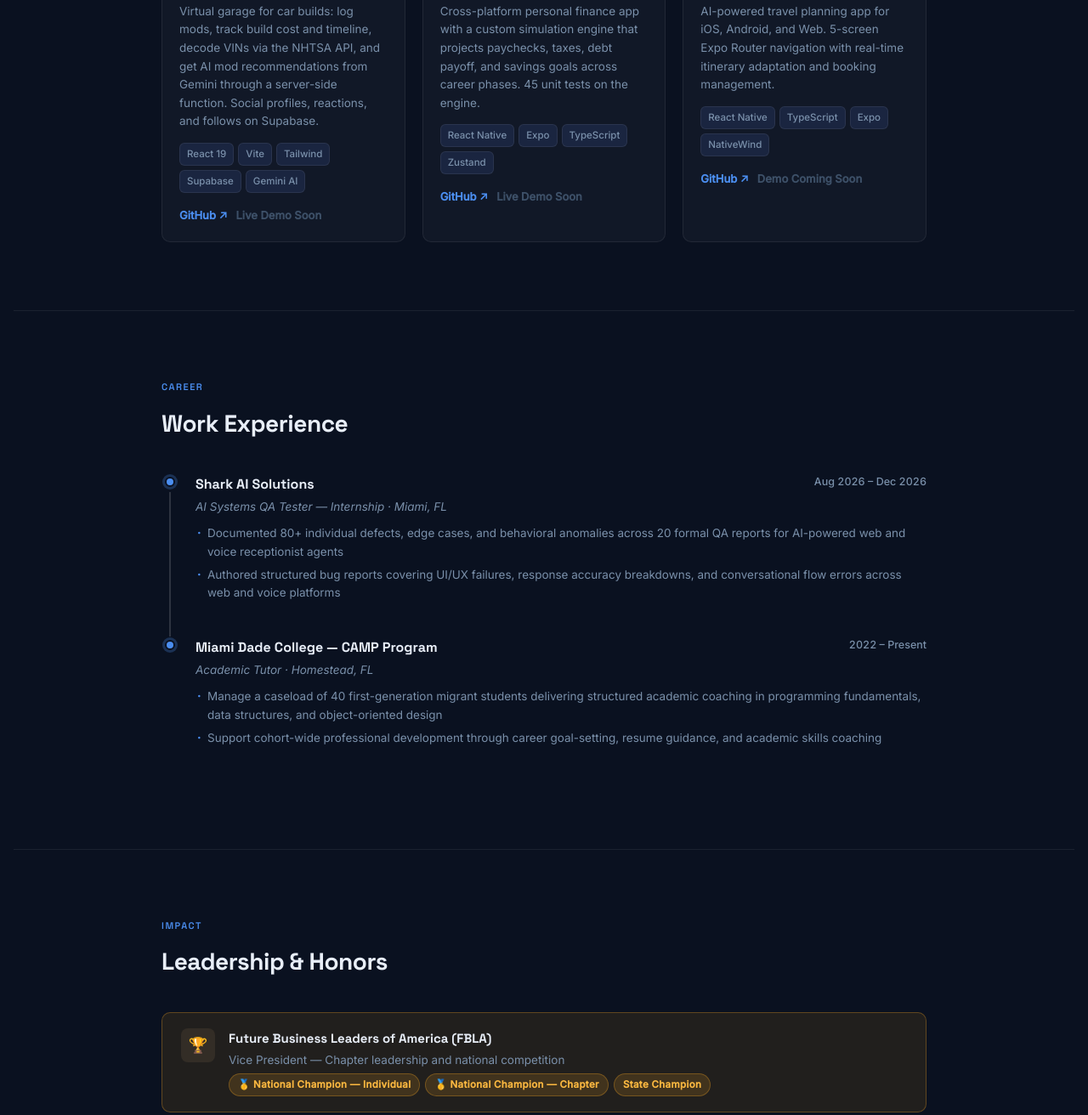
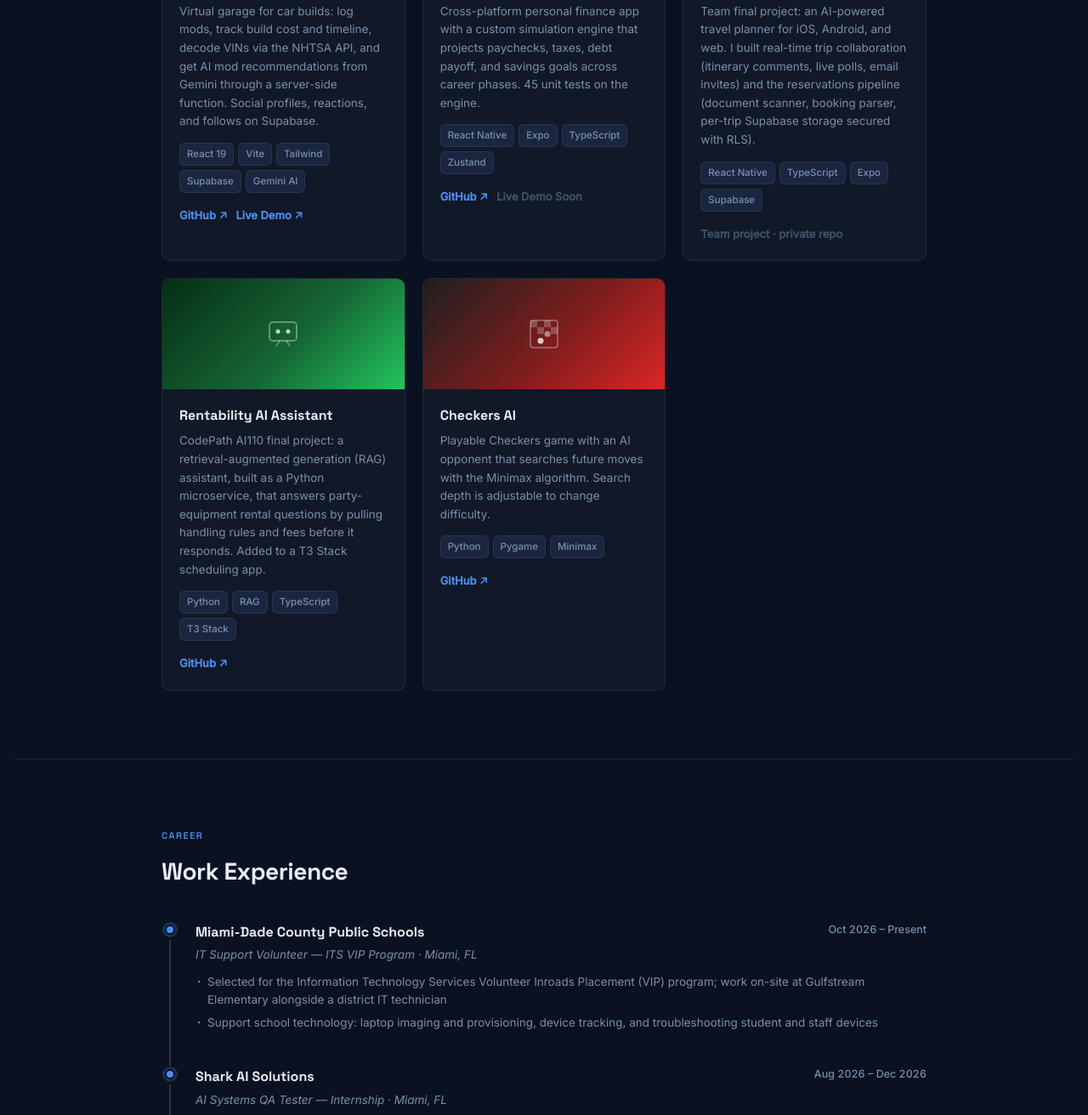
Before and after one commit to al0n50/al0n50.github.io, a website: page index.html in a window 1280 px wide. Shown: the part 1139-2451 px from the top of the page at 85% size. Drawn offline with Linux system fonts and the light colour scheme.

Commit message:
Portfolio: live ModLog demo, accurate Wayfound card, add Rentability AI and Checkers AI, add VIP role
Co-Authored-By: Claude Opus 5.5 <noreply@anthropic.com>
Claude-Session: https://claude.ai/code/session_01Rfbpt39EdN3xLxt8cYhXdA

```diff
--- a/index.html
+++ b/index.html
@@ -81,7 +81,7 @@
       <!-- ModLog -->
       <article class="project-card" data-project="modlog">
         <div class="project-thumb project-thumb-modlog">
-          <div class="project-status-badge">In Progress</div>
+          <div class="project-status-badge">Live</div>
           <svg class="thumb-icon" viewBox="0 0 56 56" fill="none" aria-hidden="true">
             <circle cx="28" cy="28" r="12" stroke="rgba(255,255,255,0.5)" stroke-width="1.5"/>
             <circle cx="28" cy="28" r="4" fill="rgba(255,255,255,0.8)"/>
@@ -100,7 +100,7 @@
           </div>
           <div class="project-links">
             <a href="https://github.com/al0n50/modlog" target="_blank" rel="noopener" class="project-link">GitHub ↗</a>
-            <span class="project-link dim">Live Demo Soon</span>
+            <a href="https://modlog.vercel.app" target="_blank" rel="noopener" class="project-link">Live Demo ↗</a>
           </div>
         </div>
       </article>
@@ -145,16 +145,67 @@
         </div>
         <div class="project-body">
           <h3 class="project-name">Wayfound</h3>
-          <p class="project-desc">AI-powered travel planning app for iOS, Android, and Web. 5-screen Expo Router navigation with real-time itinerary adaptation and booking management.</p>
+          <p class="project-desc">Team final project: an AI-powered travel planner for iOS, Android, and web. I built real-time trip collaboration (itinerary comments, live polls, email invites) and the reservations pipeline (document scanner, booking parser, per-trip Supabase storage secured with RLS).</p>
           <div class="tech-tags">
             <span class="tech-tag">React Native</span>
             <span class="tech-tag">TypeScript</span>
             <span class="tech-tag">Expo</span>
-            <span class="tech-tag">NativeWind</span>
+            <span class="tech-tag">Supabase</span>
           </div>
           <div class="project-links">
-            <a href="https://github.com/al0n50" target="_blank" rel="noopener" class="project-link">GitHub ↗</a>
-            <span class="project-link dim">Demo Coming Soon</span>
+            <span class="project-link dim">Team project · private repo</span>
+          </div>
+        </div>
+      </article>
+
+      <!-- Rentability AI -->
+      <article class="project-card" data-project="rentability-ai">
+        <div class="project-thumb project-thumb-rentability">
+          <svg class="thumb-icon" viewBox="0 0 56 56" fill="none" aria-hidden="true">
+            <rect x="12" y="14" width="32" height="22" rx="4" stroke="rgba(255,255,255,0.5)" stroke-width="1.5"/>
+            <path d="M20 42 L24 36 M36 42 L32 36" stroke="rgba(255,255,255,0.4)" stroke-width="1.5" stroke-linecap="round"/>
+            <circle cx="22" cy="25" r="2.5" fill="rgba(255,255,255,0.85)"/>
+            <circle cx="34" cy="25" r="2.5" fill="rgba(255,255,255,0.85)"/>
+          </svg>
+        </div>
+        <div class="project-body">
+          <h3 class="project-name">Rentability AI Assistant</h3>
+          <p class="project-desc">CodePath AI110 final project: a retrieval-augmented generation (RAG) assistant, built as a Python microservice, that answers party-equipment rental questions by pulling handling rules and fees before it responds. Added to a T3 Stack scheduling app.</p>
+          <div class="tech-tags">
+            <span class="tech-tag">Python</span>
+            <span class="tech-tag">RAG</span>
+            <span class="tech-tag">TypeScript</span>
+            <span class="tech-tag">T3 Stack</span>
+          </div>
+          <div class="project-links">
+            <a href="https://github.com/al0n50/applied-ai-system-project" target="_blank" rel="noopener" class="project-link">GitHub ↗</a>
+          </div>
+        </div>
+      </article>
+
+      <!-- Checkers AI -->
+      <article class="project-card" data-project="checkers-ai">
+        <div class="project-thumb project-thumb-checkers">
+          <svg class="thumb-icon" viewBox="0 0 56 56" fill="none" aria-hidden="true">
+            <rect x="12" y="12" width="32" height="32" rx="3" stroke="rgba(255,255,255,0.4)" stroke-width="1.5"/>
+            <rect x="12" y="12" width="8" height="8" fill="rgba(255,255,255,0.25)"/>
+            <rect x="28" y="12" width="8" height="8" fill="rgba(255,255,255,0.25)"/>
+            <rect x="20" y="20" width="8" height="8" fill="rgba(255,255,255,0.25)"/>
+            <rect x="36" y="20" width="8" height="8" fill="rgba(255,255,255,0.25)"/>
+            <circle cx="24" cy="36" r="3.5" fill="rgba(255,255,255,0.85)"/>
+            <circle cx="32" cy="28" r="3.5" fill="rgba(255,255,255,0.5)"/>
+          </svg>
+        </div>
+        <div class="project-body">
+          <h3 class="project-name">Checkers AI</h3>
+          <p class="project-desc">Playable Checkers game with an AI opponent that searches future moves with the Minimax algorithm. Search depth is adjustable to change difficulty.</p>
+          <div class="tech-tags">
+            <span class="tech-tag">Python</span>
+            <span class="tech-tag">Pygame</span>
+            <span class="tech-tag">Minimax</span>
+          </div>
+          <div class="project-links">
+            <a href="https://github.com/al0n50/Checkers-AI" target="_blank" rel="noopener" class="project-link">GitHub ↗</a>
           </div>
         </div>
       </article>
@@ -171,6 +222,21 @@
     <p class="section-label">Career</p>
     <h2 class="section-title">Work Experience</h2>
     <div class="timeline">
+
+      <div class="tl-item">
+        <div class="tl-line"><div class="tl-dot"></div><div class="tl-connector"></div></div>
+        <div class="tl-content">
+          <div class="tl-header">
+            <h3 class="tl-company">Miami-Dade County Public Schools</h3>
+            <div class="tl-dates">Oct 2026 – Present</div>
+          </div>
+          <div class="tl-role">IT Support Volunteer — ITS VIP Program · Miami, FL</div>
+          <ul class="tl-bullets">
+            <li>Selected for the Information Technology Services Volunteer Inroads Placement (VIP) program; work on-site at Gulfstream Elementary alongside a district IT technician</li>
+            <li>Support school technology: laptop imaging and provisioning, device tracking, and troubleshooting student and staff devices</li>
+          </ul>
+        </div>
+      </div>
 
       <div class="tl-item">
         <div class="tl-line"><div class="tl-dot"></div><div class="tl-connector"></div></div>
@@ -344,7 +410,7 @@
         <h3 class="edu-school">Miami Dade College</h3>
         <div class="edu-loc">Homestead, FL</div>
         <div class="edu-degrees">
-          <div class="edu-degree"><strong>A.A. Computer Science</strong> — With Honors</div>
+          <div class="edu-degree"><strong>A.A. Computer Science</strong> — 2024</div>
           <div class="edu-degree"><strong>A.S. Computer Information Technology</strong> — In Progress</div>
           <div class="edu-degree"><strong>Certificate</strong>, Help Desk Technician — May 2024</div>
         </div>
--- a/styles.css
+++ b/styles.css
@@ -292,6 +292,8 @@ section { padding-block: 80px; }
 .project-thumb-wayfound   { background: linear-gradient(135deg, #1E3A5F 0%, #2563A8 50%, #3B82C8 100%); }
 .project-thumb-lifeplan   { background: linear-gradient(135deg, #1E1B4B 0%, #3730A3 50%, #4F46E5 100%); }
 .project-thumb-modlog     { background: linear-gradient(135deg, #1C1917 0%, #7C2D12 55%, #F97316 100%); }
+.project-thumb-rentability { background: linear-gradient(135deg, #052E16 0%, #166534 55%, #22C55E 100%); }
+.project-thumb-checkers    { background: linear-gradient(135deg, #1F1F1F 0%, #7F1D1D 55%, #DC2626 100%); }
 .thumb-icon { width: 56px; height: 56px; opacity: 0.9; }
 .project-status-badge {
   position: absolute;
```
